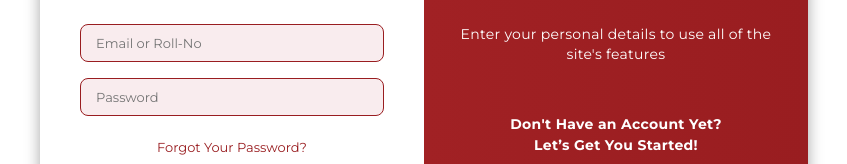
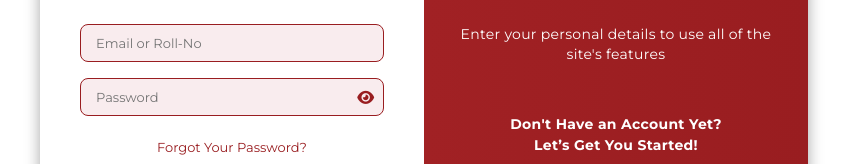
Before and after one commit to ZohaMobin/gutech-studentportal, a React (Create React App) app: page / in a window 1280 px wide. Shown: the part 323-487 px from the top of the page, without its empty margins (216-1063 px from the left). Built offline with nearby package versions, Linux system fonts and the light colour scheme.

Commit message:
eye icon added

```diff
--- a/src/Pages/Signup/ForgotPassword.css
+++ b/src/Pages/Signup/ForgotPassword.css
@@ -111,3 +111,26 @@ body {
   color: #b52427;
   transform: translateX(-3px);
 }
+
+.password-container {
+  position: relative;
+  display: flex;
+  align-items: center;
+}
+
+.password-container input {
+  width: 450px;
+}
+
+.eye-icon {
+  position: absolute;
+  right: 0px;
+  margin-bottom: 14px;
+  cursor: pointer;
+  font-size: 15px;
+  color: #991d20;
+}
+
+.eye-icon:hover {
+  color: #b52427;
+}
--- a/src/Pages/Signup/ForgotPassword.jsx
+++ b/src/Pages/Signup/ForgotPassword.jsx
@@ -9,32 +9,34 @@ const ForgotPassword = () => {
   const [otp, setOtp] = useState("");
   const [pass, setPass] = useState("");
   const [confirm, setConfirm] = useState("");
+  const [showPass, setShowPass] = useState(false); // Toggle for new password
+  const [showConfirmPass, setShowConfirmPass] = useState(false); // Toggle for confirm password
   const navigate = useNavigate();
 
   const handleEmailSubmit = () => {
-    if (email.includes("@student.agu.edu.pk")) {
-      setErrorMessage(" ")
+    if (email.includes("@agu.edu.pk")) {
+      setErrorMessage(" ");
       setStep(2);
-    }else{
-      setErrorMessage("ERROR ! Enter your agu email!")
+    } else {
+      setErrorMessage("ERROR ! Enter your agu email!");
     }
   };
 
   const handleCodeSubmit = () => {
-    if (otp == "1234") {
+    if (otp === "1234") {
       setErrorMessage("");
       setStep(3);
-    }else{
-      setErrorMessage("ERROR ! Incorrect code")
+    } else {
+      setErrorMessage("ERROR ! Incorrect code");
     }
   };
 
   const handlePasswordSubmit = () => {
-    if ( pass === confirm) {
+    if (pass === confirm) {
       alert("Password reset successfully!");
       navigate("/");
-    }else{
-      setErrorMessage("ERROR ! Passwords do not match")
+    } else {
+      setErrorMessage("ERROR ! Passwords do not match");
     }
   };
 
@@ -84,20 +86,44 @@ const ForgotPassword = () => {
       {step === 3 && (
         <div className="step step-active">
           <p>Enter your new password.</p>
+          <div className="password-container">
             <input
-            type="password"
+              type={showPass ? "text" : "password"}
               className="otp"
               placeholder="New Password"
               value={pass}
               onChange={(e) => setPass(e.target.value)}
             />
+            <span
+              className="eye-icon"
+              onClick={() => setShowPass(!showPass)}
+            >
+              {showPass ? (
+                <i className="fas fa-eye-slash"></i>
+              ) : (
+                <i className="fas fa-eye"></i>
+              )}
+            </span>
+          </div>
+          <div className="password-container">
             <input
-            type="password"
+              type={showConfirmPass ? "text" : "password"}
               className="otp"
               placeholder="Confirm Password"
               value={confirm}
               onChange={(e) => setConfirm(e.target.value)}
             />
+            <span
+              className="eye-icon"
+              onClick={() => setShowConfirmPass(!showConfirmPass)}
+            >
+              {showConfirmPass ? (
+                <i className="fas fa-eye-slash"></i>
+              ) : (
+                <i className="fas fa-eye"></i>
+              )}
+            </span>
+          </div>
           {errorMessage && <p className="error-message">{errorMessage}</p>}
           <button type="button" onClick={handlePasswordSubmit}>
             Submit
--- a/src/Pages/Signup/Signup.css
+++ b/src/Pages/Signup/Signup.css
@@ -80,6 +80,32 @@ body {
   flex-direction: column;
   padding: 0 40px;
   height: 100%;
+}
+
+.password-container {
+  position: relative;
+  display: flex;
+  align-items: center;
+  width: 100%;
+}
+
+.password-container input {
+  width: 100%;
+  padding-right: 40px; /* Space for the eye icon */
+}
+
+.eye-icon {
+  position: absolute;
+  right: 0px;
+  padding: 10px;
+  margin-top: 15px;
+  cursor: pointer;
+  font-size: 14px; /* Icon size */
+  color: #991D20; /* Match the theme color */
+}
+
+.eye-icon:hover {
+  color: #b52427; /* Slightly darker on hover */
 }
 
 .container input {
--- a/src/Pages/Signup/Signup.js
+++ b/src/Pages/Signup/Signup.js
@@ -4,6 +4,7 @@ import './Signup.css';
 
 const Signup = () => {
   const [isActive, setIsActive] = useState(false);
+  const [showPassword, setShowPassword] = useState(false); // State to toggle password visibility
 
   return (
     <div className={`container ${isActive ? 'active' : ''}`} id="container">
@@ -23,7 +24,22 @@ const Signup = () => {
         <form>
           <h1 className="ss">Sign In</h1>
           <input type="email" placeholder="Email or Roll-No" />
-          <input type="password" placeholder="Password" />
+          <div className="password-container">
+            <input
+              type={showPassword ? 'text' : 'password'} // Toggle between password and text
+              placeholder="Password"
+            />
+            <div
+              className="eye-icon"
+              onClick={() => setShowPassword(!showPassword)} // Toggle visibility on click
+            >
+              {showPassword ? (
+                <i className="fas fa-eye-slash"></i> // Icon for hiding password
+              ) : (
+                <i className="fas fa-eye"></i> // Icon for showing password
+              )}
+            </div>
+          </div>
           <Link to="/forgot-password">Forgot Your Password?</Link>
           <button type="button">Sign In</button>
         </form>
@@ -35,7 +51,7 @@ const Signup = () => {
           <div className="toggle-panel toggle-left">
             <h1>Hello, Friend</h1>
             <p>Register with your personal details to use all of the site's features</p>
-            <p className='back'>Already Have an Account?<br/> Sign In to Continue!</p>
+            <p className="back">Already Have an Account?<br /> Sign In to Continue!</p>
             <button className="hidden" onClick={() => setIsActive(false)}>
               Sign In
             </button>
@@ -43,7 +59,7 @@ const Signup = () => {
           <div className="toggle-panel toggle-right">
             <h1>Welcome Back!</h1>
             <p>Enter your personal details to use all of the site's features</p>
-            <p className='back'>Don't Have an Account Yet?<br/> Let’s Get You Started!</p>
+            <p className="back">Don't Have an Account Yet?<br /> Let’s Get You Started!</p>
             <button className="hidden" onClick={() => setIsActive(true)}>
               Sign Up
             </button>
```
Lines whose indentation alone changed are shown as unchanged.
